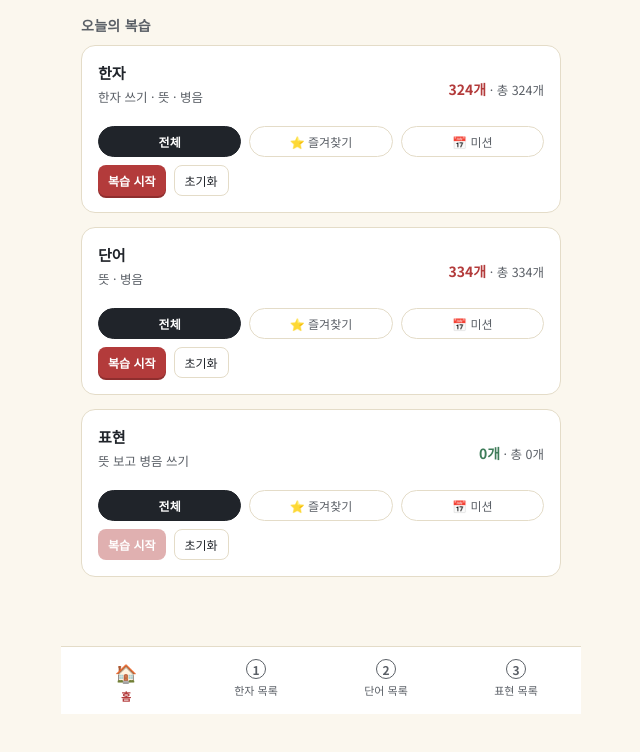
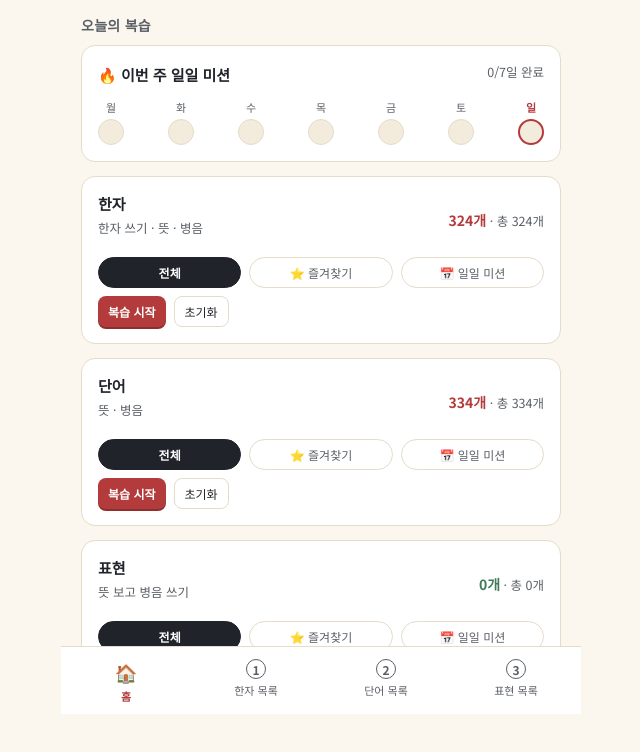
Before and after one commit to ceoworks-24/chinese-review-app, a plain HTML site: page index.html in a window 1280 px wide. Shown: the part 86-838 px from the top of the page, without its empty margins (319-959 px from the left). Before the commit the page ends 800 px from the top, so only its background shows below. Drawn offline with Linux system fonts and the light colour scheme.

Commit message:
Add files via upload

```diff
--- a/index.html
+++ b/index.html
@@ -271,16 +271,21 @@ function consumeOverlayState(){
   }
 }
 window.addEventListener('popstate', function(){
-  overlayPushed = false;
   const modalBg = document.getElementById('modalBg');
   const reviewOverlay = document.getElementById('reviewOverlay');
-  if(modalBg.classList.contains('active')){
-    modalBg.classList.remove('active');
-  }
-  if(reviewOverlay.classList.contains('active')){
-    reviewOverlay.classList.remove('active');
-    review = null;
-    TAB_RENDER[document.querySelector('.tab-btn.active').dataset.tab]();
+  const modalWasActive = modalBg.classList.contains('active');
+  const reviewWasActive = reviewOverlay.classList.contains('active');
+  if(modalWasActive || reviewWasActive){
+    overlayPushed = false;
+    if(modalWasActive) modalBg.classList.remove('active');
+    if(reviewWasActive){
+      reviewOverlay.classList.remove('active');
+      review = null;
+      TAB_RENDER[document.querySelector('.tab-btn.active').dataset.tab]();
+    }
+  } else if(tabPushed){
+    tabPushed = false;
+    switchTab('home');
   }
 });
 
@@ -1056,11 +1061,18 @@ async function ensureSeed(){
 /* ---------------- tab switching ---------------- */
 const TAB_RENDER = { home: renderHome, hsk: renderHskTab, vocab: renderVocabTab, expr: renderExprTab };
 
+let tabPushed = false;
 function switchTab(name){
   document.querySelectorAll('.view').forEach(v=>v.classList.remove('active'));
   document.getElementById('view-'+name).classList.add('active');
   document.querySelectorAll('.tab-btn').forEach(b=>b.classList.toggle('active', b.dataset.tab===name));
   TAB_RENDER[name]();
+  if(name==='home'){
+    if(tabPushed){ tabPushed = false; history.back(); }
+  } else if(!tabPushed){
+    tabPushed = true;
+    history.pushState({appTab:name}, '');
+  }
 }
 document.querySelectorAll('.tab-btn').forEach(b=>{
   b.addEventListener('click', ()=>switchTab(b.dataset.tab));
@@ -1106,7 +1118,7 @@ function homeDeckCard(deckName, title, sub, general, starred, mission, generalSt
     <div class="hstack home-subtabs" style="margin-top:10px;">
       <button class="subtab-btn ${active==='general'?'active':''}" onclick="setHomeSubTab('${deckName}','general')">전체</button>
       <button class="subtab-btn ${active==='starred'?'active':''}" onclick="setHomeSubTab('${deckName}','starred')">⭐ 즐겨찾기</button>
-      <button class="subtab-btn ${active==='mission'?'active':''}" onclick="setHomeSubTab('${deckName}','mission')">📅 미션</button>
+      <button class="subtab-btn ${active==='mission'?'active':''}" onclick="setHomeSubTab('${deckName}','mission')">📅 일일 미션</button>
     </div>
     <div class="hstack" style="margin-top:8px;flex-wrap:wrap;row-gap:8px;">${body}</div>
   </div>`;
@@ -1137,9 +1149,49 @@ async function renderHome(){
     const remain = ids.filter(id=>!clearedMissionSet.has(deckName+':'+id)).length;
     return {remain, total: ids.length};
   }
+  function weekStatus(){
+    const decks = [['hsk',missionScopeHsk], ['vocab',missionScopeVocab], ['expr',missionScopeExpr]];
+    const status = [];
+    for(let d=0; d<7; d++){
+      let hasAny = false, complete = true;
+      decks.forEach(([name,scope])=>{
+        const ids = scope[d] || [];
+        if(ids.length>0) hasAny = true;
+        const remain = ids.filter(id=>!clearedMissionSet.has(name+':'+id)).length;
+        if(remain>0) complete = false;
+      });
+      status.push(hasAny && complete);
+    }
+    return status;
+  }
+  function weeklyMissionCardHTML(){
+    const status = weekStatus();
+    const doneCount = status.filter(Boolean).length;
+    return `
+      <div class="card">
+        <div class="row-between">
+          <h3>🔥 이번 주 일일 미션</h3>
+          <span class="sub">${doneCount}/7일 완료</span>
+        </div>
+        <div class="hstack" style="justify-content:space-between;margin-top:8px;">
+          ${MISSION_DAYS.map((label,i)=>`
+            <div style="display:flex;flex-direction:column;align-items:center;gap:4px;">
+              <span style="font-size:11px;color:${i===today?'var(--seal)':'var(--ink-soft)'};font-weight:${i===today?'700':'400'};">${label}</span>
+              <div style="width:26px;height:26px;border-radius:50%;display:flex;align-items:center;justify-content:center;
+                font-size:13px;background:${status[i]?'var(--jade)':'var(--paper-2)'};color:${status[i]?'#fff':'var(--ink-soft)'};
+                border:${i===today && !status[i]?'2px solid var(--seal)':'1px solid var(--line)'};">
+                ${status[i]?'✓':''}
+              </div>
+            </div>
+          `).join('')}
+        </div>
+      </div>
+    `;
+  }
 
   el.innerHTML = `
     <h2 class="section-title">오늘의 복습</h2>
+    ${weeklyMissionCardHTML()}
     ${homeDeckCard('hsk','한자','한자 쓰기 · 뜻 · 병음', general('hsk',hsk), starredInfo('hsk'), missionInfoFor('hsk',missionScopeHsk), `openReviewScope()`)}
     ${homeDeckCard('vocab','단어','뜻 · 병음', general('vocab',vocab), starredInfo('vocab'), missionInfoFor('vocab',missionScopeVocab), `startReview('vocab')`)}
     ${homeDeckCard('expr','표현','뜻 보고 병음 쓰기', general('expr',expr), starredInfo('expr'), missionInfoFor('expr',missionScopeExpr), `startReview('expr')`)}
```
